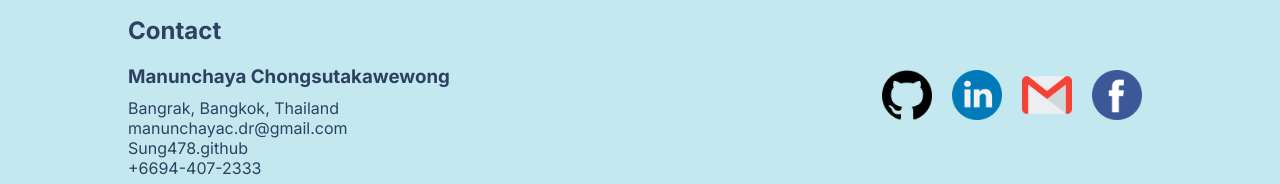
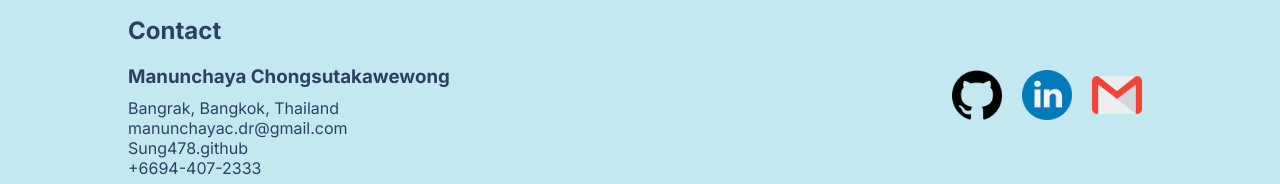
Before and after one commit to Sung478/portfolio, a React (Vite) app: page / in a window 1280 px wide. Shown: the part 3097-3281 px from the top of the page. Built offline with nearby package versions, Linux system fonts and the light colour scheme.

Commit message:
update_contact

```diff
--- a/src/Components/Contact/Contact.jsx
+++ b/src/Components/Contact/Contact.jsx
@@ -19,9 +19,8 @@ export function Contact() {
         </motion.div>
         <div className='contact-img'>
             <a href={'https://github.com/Sung478'} target="_blank"><img src={gitHubPic} /></a>
-            <a href='#'><img src={linkedInPic} /></a>
+            <a href={'https://www.linkedin.com/in/manunchaya-chongsutakawewong-bb0545248/'}><img src={linkedInPic} /></a>
             <a href={"mailto: manunchaya.dr@gmail.com"}><img src={gmailPic} /></a>
-            <a href={"#"}><img src={facebookPic} /></a>
         </div>
     </motion.section>
   )
```
